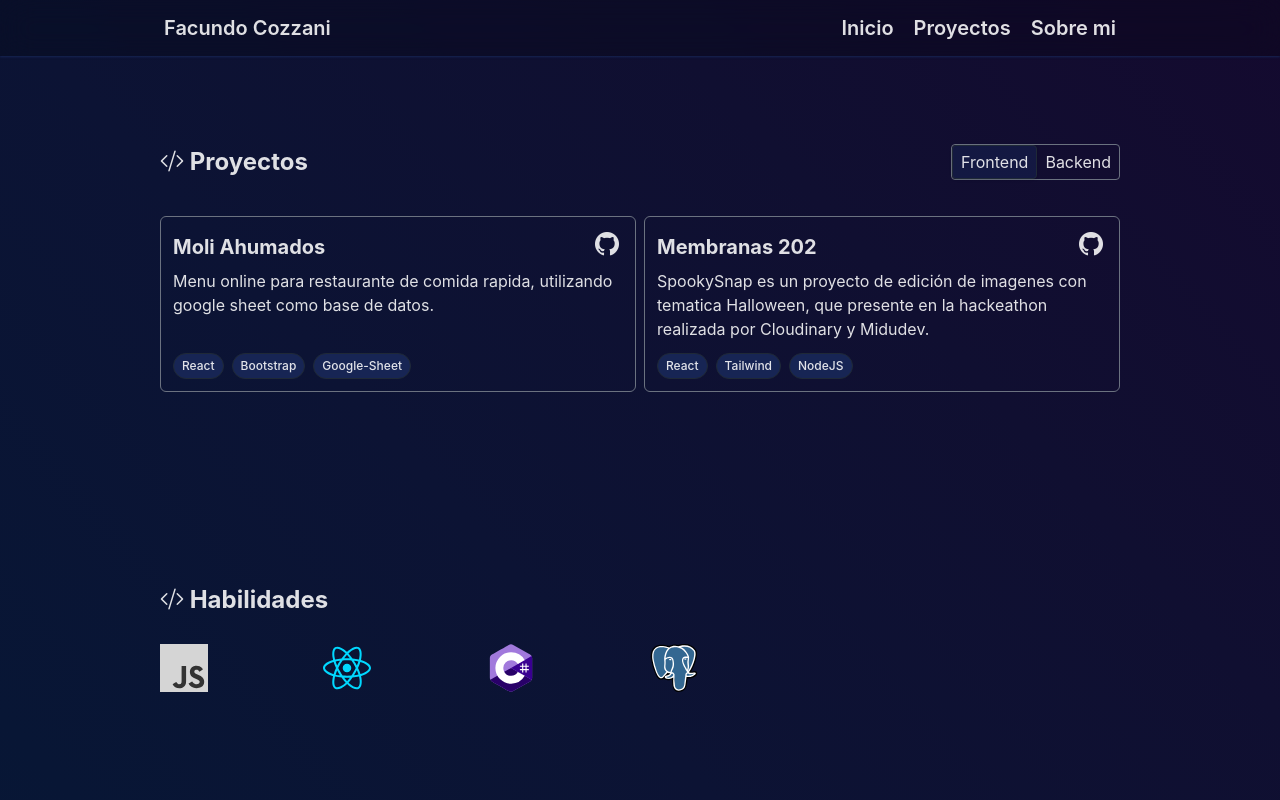
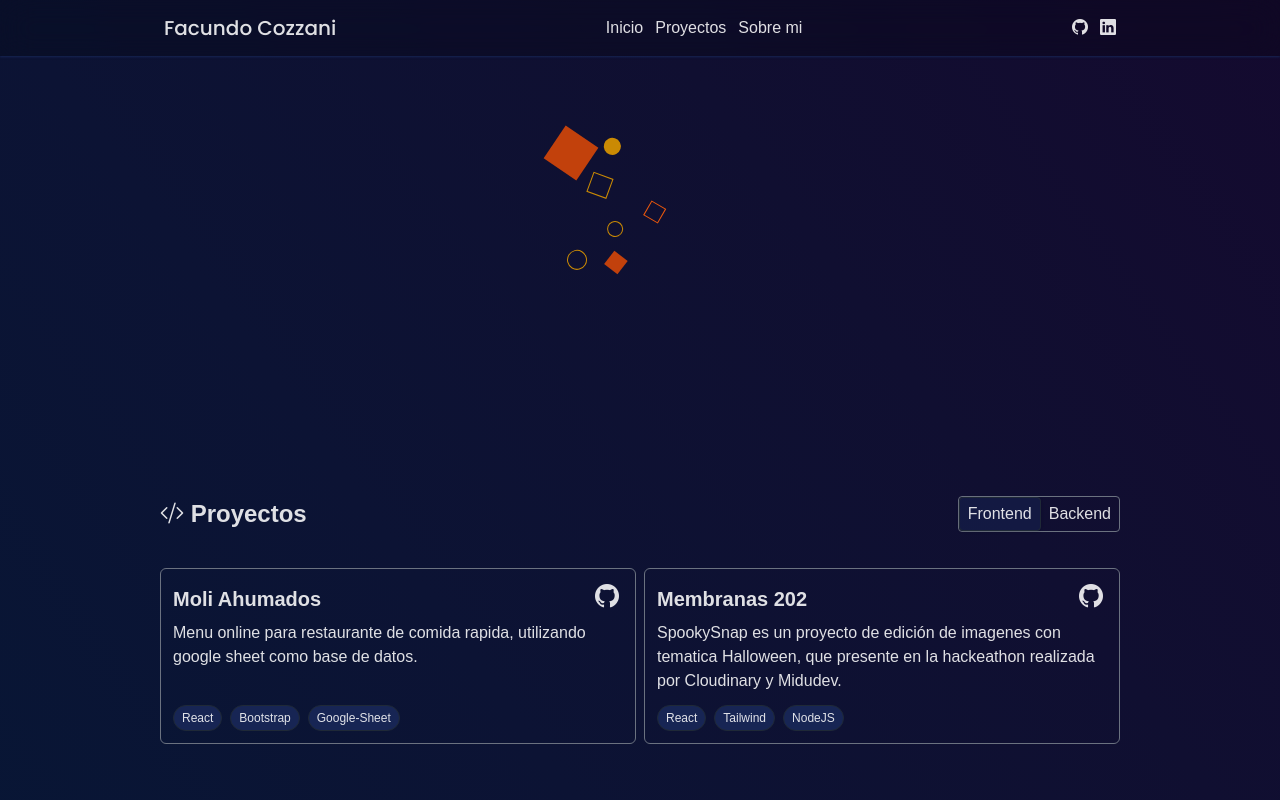
Before and after one commit to FatuKING/PortfolioWeb2024, a React (Vite) app: page / in a window 1280 px wide. Shown: the top 800 px of the page. Built offline with nearby package versions, Linux system fonts and the light colour scheme.

Commit message:
Feat: Nuevo componente animation

```diff
--- a/package.json
+++ b/package.json
@@ -10,6 +10,8 @@
     "preview": "vite preview"
   },
   "dependencies": {
+    "@fontsource-variable/quicksand": "^5.2.6",
+    "@fontsource/poppins": "^5.2.5",
     "animejs": "^4.0.2",
     "bootstrap-icons": "^1.11.3",
     "caniuse-lite": "^1.0.30001715",
--- a/src/App.jsx
+++ b/src/App.jsx
@@ -23,6 +23,7 @@ function App () {
     <>
       <Navbar />
       <main className='flex flex-col gap-36 xl:gap-48 items-center justify-center pt-20 md:pt-36 '>
+        <Animation />
 
         <section className='w-4/5 xl:w-3/4 2xl:w-1/2' id='Proyectos'>
           <article className='flex justify-between items-center pb-4'>
--- a/src/components/Animation.jsx
+++ b/src/components/Animation.jsx
@@ -1,37 +1,60 @@
-import { animate } from "animejs"
-import { useEffect, useRef } from "react"
+import { animate, createScope, utils } from 'animejs';
+import { useEffect, useRef } from 'react';
 
+export function Animation() {
+  const root = useRef(null);
+  const scope = useRef(null);
 
-export function Animation () {
-    const shapeRefs = useRef([]);
+  useEffect(() => {
 
-    useEffect(() => {
-      const targets = shapeRefs.current;
+    scope.current = createScope({ root }).add( () => {
+      animate('.shape', {
+        x: () => utils.random(-100, 100),
+        y: () => utils.random(-100, 100),
+        scale: 1.2,
+        rotate: () => utils.random(-360, 360),
+        duration: () => utils.random(500, 1000),
+        loop: true,
+        onLoop: self => self.refresh().restart(),
+      });
 
-      animate({
-        targets: targets,
-        x: () => anime.random(-100, 100),
-        y: () => anime.random(-100, 100),
-        rotate: () => anime.random(-180, 180),
-        duration: () => anime.random(500, 1000),
-        composition: 'blend',
-        loop: true, // Para que la animación se repita indefinidamente
+      animate('.shape2', {
+        x: () => utils.random(-75, 75),
+        y: () => utils.random(-75, 75),
+        scale: () => utils.random(0.5, 1.5),
+        rotate: () => utils.random(-360, 360),
+        duration: () => utils.random(500, 1000),
+        loop: true,
+        onLoop: self => self.refresh().restart()
       });
-    }, []);
 
+      animate('.shape3', {
+        x: () => utils.random(-125, 125),
+        y: () => utils.random(-125, 125),
+        scale: () => utils.random(0.5, 1.5),
+        rotate: () => utils.random(-360, 360),
+        duration: () => utils.random(500, 1000),
+        loop: true,
+        onLoop: self => self.refresh().restart(),
+      });
+    });
+
+    return () => scope.current.revert()
+  }, []);
 
   return (
-    <>
-        <div className="relative w-64 h-64">
-            {Array.from({ length: 4 }).map((_, index) => (
-                <div
-                key={index}
-                className="absolute top-1/2 left-1/2 -translate-x-1/2 -translate-y-1/2 w-16 h-16 rounded-md bg-blue-500 shape"
-                ref={(el) => (shapeRefs.current[index] = el)}
-                style={{ backgroundColor: `hsl(${index * 90}, 70%, 50%)` }} // Para darles colores diferentes
-                ></div>
-            ))}
-        </div>
-    </>
-  )
+    <div ref={root} className="w-40 h-40 relative justify-center items-center flex rounded-full">
+        <div className="shape absolute w-4 h-4 bg-orange-700 z-10"></div>
+        <div className="shape2 absolute w-5 h-5 bg-orange-700 z-10"></div>
+
+        <div className="shape absolute w-4 h-4 bg-yellow-600  rounded-full z-10"></div>
+        <div className="shape2 absolute w-5 h-5 bg-yellow-600 rounded-full z-10"></div>
+
+        <div className="shape absolute w-4 h-4 bg-transparent border border-orange-600"></div>
+        <div className="shape2 absolute w-5 h-5 bg-transparent border border-yellow-600 rounded-full"></div>
+
+        <div className="shape2 absolute w-4 h-4 bg-transparent border border-yellow-600 rounded-full"></div>
+        <div className="shape absolute w-5 h-5 bg-transparent border border-yellow-600"></div>
+    </div>
+  );
 }
--- a/src/components/Navbar.jsx
+++ b/src/components/Navbar.jsx
@@ -9,13 +9,18 @@ export function Navbar () {
     <>
       <header className='flex items-center justify-center fixed w-full bg-black/20 backdrop-blur-lg z-10 shadow-sm shadow-blue-950'>
         <nav className='w-4/5 xl:w-3/4 2xl:w-1/2 p-1 z-20 h-14 flex justify-center sm:justify-between items-center'>
-          <h5 className='hidden sm:inline-block text-xl font-semibold'>Facundo Cozzani</h5>
+          <strong className='hidden sm:inline-block text-xl font-semibold title'>Facundo Cozzani</strong>
 
-          <ul className='flex gap-5 bg-transparent'>
+          <ul className='flex gap-3 bg-transparent'>
             {menuItems.map((item, index) => (
-              <li key={index} className='font-semibold text-xl hover:text-purple-700'><a href={item.url}>{item.name}</a></li>
+              <li key={index} className='font-medium text-base hover:text-purple-700'><a href={item.url}>{item.name}</a></li>
             ))}
           </ul>
+
+          <div className="flex gap-3">
+            <i class="bi bi-github"></i>
+            <i class="bi bi-linkedin"></i>
+          </div>
         </nav>
       </header>
     </>
--- a/src/index.css
+++ b/src/index.css
@@ -2,10 +2,14 @@
 @import 'tailwindcss/components';
 @import 'tailwindcss/utilities';
 
+
 :root{
-  font-family: Inter, sans-serif;
+  font-family: 'Quicksand Variable', sans-serif;
   line-height: 1.5;
   font-weight: 400;
+
+  --title-font: 'Poppins', sans-serif;
+  --text-font: 'Quicksand Variable', sans-serif;
 
   color-scheme: light dark;
   color: rgba(255, 255, 255, 0.87);
@@ -29,11 +33,17 @@
   box-sizing: border-box;
 }
 
+.title{
+  font-family: var(--title-font);
+  font-weight: 700;
+}
+
 .dark {
   height: auto;
 
   background-image: linear-gradient(to right top, #051937, #081635, #0c1334, #100f31, #140a2f);
 }
+
 
 a:hover .color{
   color: #1F2937;
--- a/src/main.jsx
+++ b/src/main.jsx
@@ -3,6 +3,10 @@ import ReactDOM from 'react-dom/client'
 import App from './App.jsx'
 import './index.css'
 import 'bootstrap-icons/font/bootstrap-icons.css'
+import '@fontsource/poppins/400.css';
+import '@fontsource/poppins/500.css';
+import '@fontsource-variable/quicksand';
+
 
 ReactDOM.createRoot(document.getElementById('root')).render(
   <React.StrictMode>
```
Also changed, not shown: 1 other file (tests, documents, lock files or other folders).
